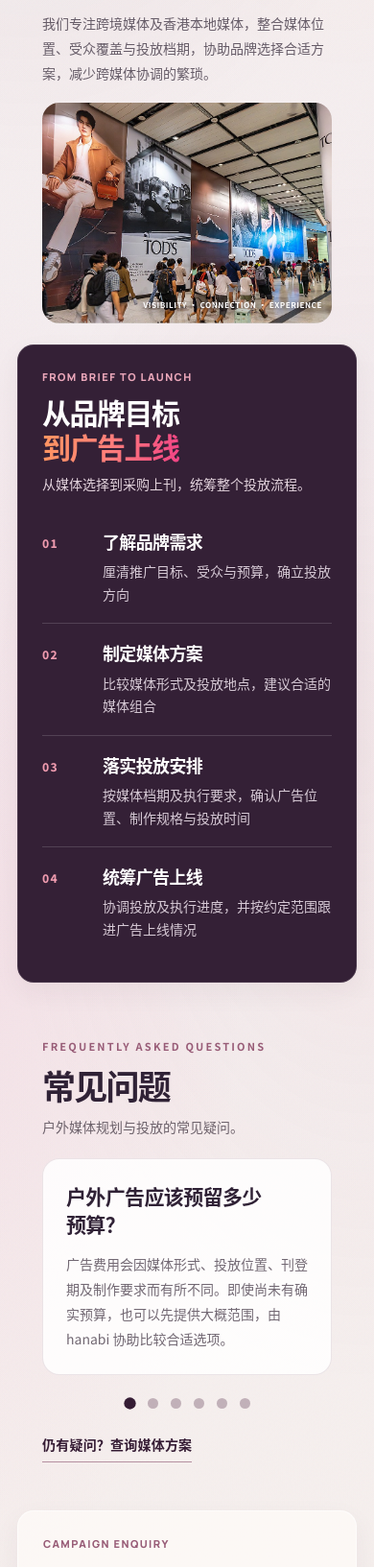
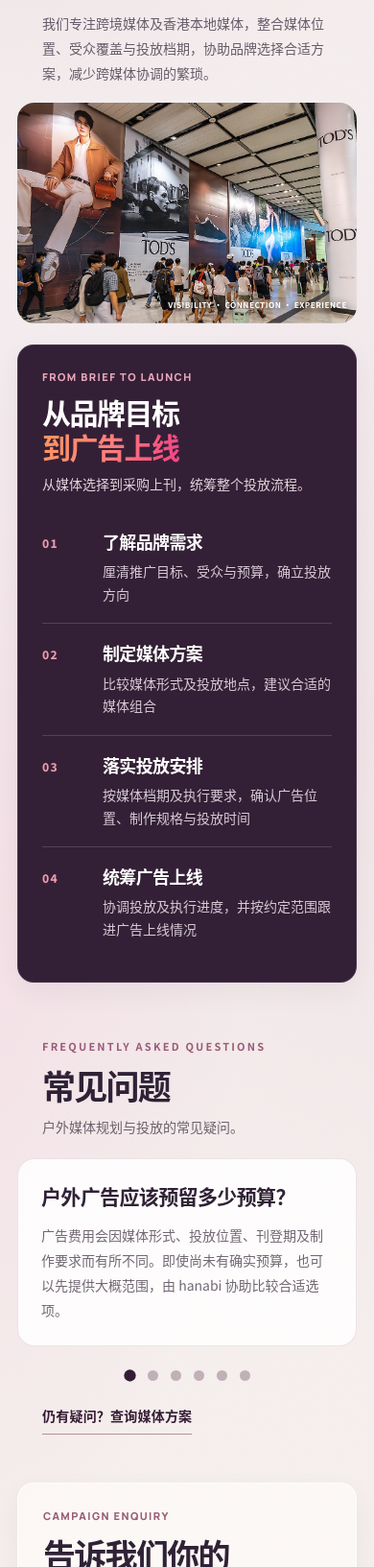
Before and after one commit to meguri-ad-hk/hanabi, a plain HTML site: page index-zh-cn.html in a window 390 px wide. Shown: the part 2243-3876 px from the top of the page at 96% size. Drawn offline with Linux system fonts and the light colour scheme.

Commit message:
section width refinement

```diff
--- a/index-zh-cn.html
+++ b/index-zh-cn.html
@@ -107,7 +107,7 @@ body{background:var(--paper)}
  .hero-service{gap:10px}.service-item strong{font-size:clamp(12px,3.4vw,14px)}.service-item small{font-size:8px;letter-spacing:.045em}.service-separator{height:34px}
  .hero-cx .hero-cta{font-size:14px;padding:13px 20px;gap:22px;min-height:49px}.hero-colour-ribbon{width:76%;height:8%;opacity:.70}
  .section-title{font-size:clamp(29px,7.6vw,38px);line-height:1.23}.section-lead{font-size:14px;line-height:1.7}
- .about{display:flex;flex-direction:column;min-height:0;gap:18px;padding-inline:var(--mobile-content-inset)}.about-copy{padding:8px 0 0;gap:15px;width:100%}.about-visual{min-height:0;height:230px;width:100%;border-radius:18px} .about-overlay{left:10px;right:10px;bottom:14px;white-space:nowrap;text-align:right;font-size:clamp(7px,2.1vw,9px);letter-spacing:.06em;line-height:1.3}
+ .about{display:flex;flex-direction:column;min-height:0;gap:18px;padding-inline:var(--mobile-content-inset)}.about-copy{padding:8px 0 0;gap:15px;width:100%}.about-visual{min-height:0;height:230px;width:calc(100% + 2 * var(--mobile-content-inset));margin-inline:calc(-1 * var(--mobile-content-inset));border-radius:18px} .about-overlay{left:10px;right:10px;bottom:14px;white-space:nowrap;text-align:right;font-size:clamp(7px,2.1vw,9px);letter-spacing:.06em;line-height:1.3}
  .discovery{padding:25px var(--mobile-content-inset)}.guide-top{margin-bottom:19px;gap:20px}.guide-top h2{font-size:clamp(29px,7.6vw,36px)}.guide-divider{margin:18px 0 24px}
  .guide-graphic{padding:17px 10px}.guide-root{font-size:15px}.guide-option strong{font-size:14px}.guide-option a{font-size:11px;padding:5px 3px}.guide-lines{height:40px}
  .gallery.gallery-flex{display:grid;grid-template-columns:repeat(2,minmax(0,1fr));grid-auto-rows:166px;gap:9px;overflow:visible;margin:0;padding:0}
@@ -115,7 +115,7 @@ body{background:var(--paper)}
  .gallery-cross .gallery-card:first-child,.gallery-local .gallery-card:last-child{grid-column:span 2;grid-row:span 1;height:auto!important}
  .gallery-flex .gallery-card span{font-size:14px;bottom:12px;left:13px}
  .journey{padding:var(--mobile-content-inset)}.journey .journey-body{grid-template-columns:1fr;gap:21px}.journey-left{position:static}.journey-left .section-head{margin:0 0 15px}.journey-left .route-panel{padding:11px}.journey-left .route-panel svg{max-height:160px;height:160px}
- .journey-step{min-height:0;padding:18px 0}.journey-step:first-child{padding-top:0}.faq{display:grid;grid-template-columns:1fr;gap:20px;padding:36px var(--mobile-content-inset) 42px}.faq .section-head{margin:0}.qa-card{min-height:0;padding:24px}.contact{display:grid;grid-template-columns:1fr;gap:18px;padding:var(--mobile-content-inset)}
+ .journey-step{min-height:0;padding:18px 0}.journey-step:first-child{padding-top:0}.faq{display:grid;grid-template-columns:1fr;gap:20px;padding:36px var(--mobile-content-inset) 42px}.faq .section-head{margin:0}.qa-card{min-height:0;padding:24px;margin-inline:calc(-1 * var(--mobile-content-inset));width:calc(100% + 2 * var(--mobile-content-inset))}.contact{display:grid;grid-template-columns:1fr;gap:18px;padding:var(--mobile-content-inset)}
  .footer-inner{grid-template-columns:1fr}.footer-links{grid-template-columns:repeat(3,minmax(0,1fr));gap:14px}.footer-links a{font-size:12px}.whatsapp{right:12px;bottom:12px;width:49px;height:49px;border-width:3px}.whatsapp svg{width:27px;height:27px}.whatsapp{transition:transform .25s,opacity .25s}.whatsapp.is-obscured{transform:translateX(calc(100% + 17px));opacity:0;pointer-events:none}
 }
 @media(max-width:400px){.hero-title{font-size:clamp(35px,10.35vw,43px)}.hero-service{gap:9px}.service-item strong{font-size:12px}.service-item small{font-size:8px}.footer-links{gap:9px}.footer-links strong{font-size:12px}.hero-topline .line{width:23px}}
```
Also changed, not shown: index.html (+2 -2 lines).
